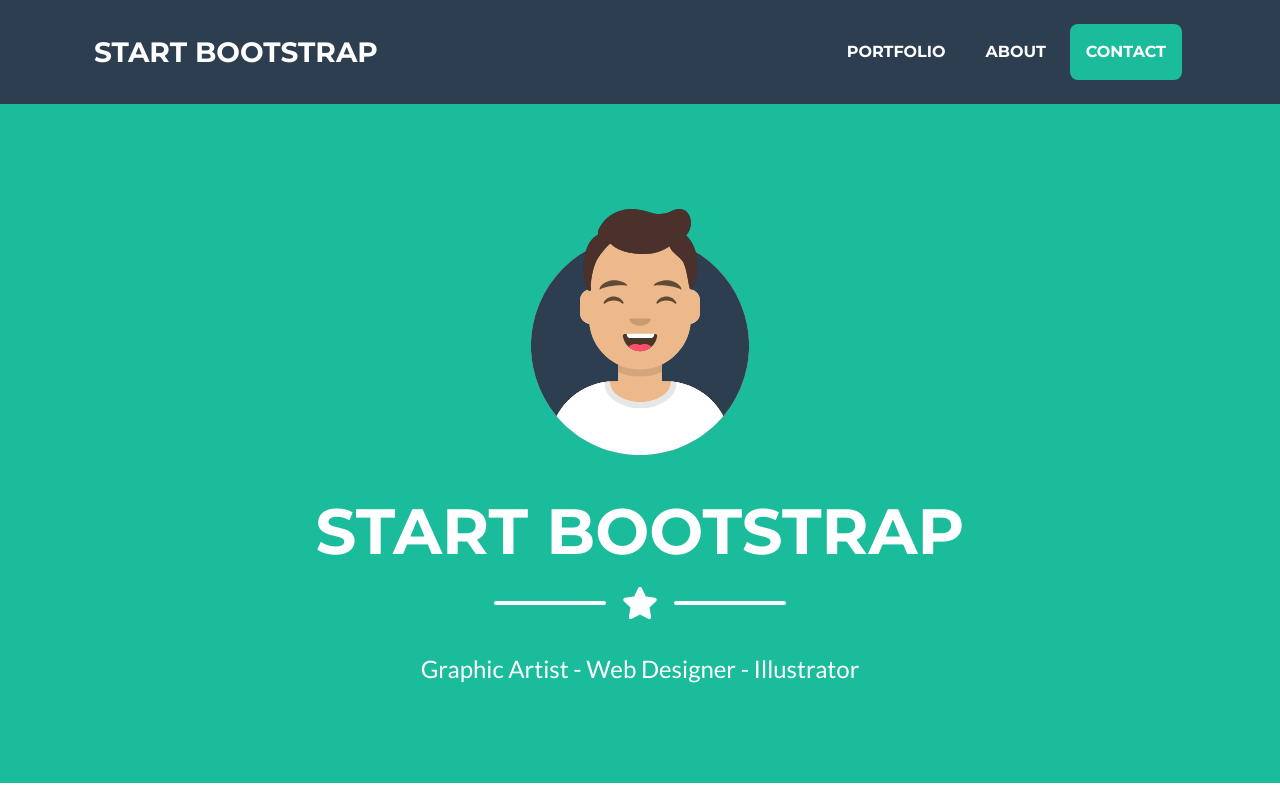
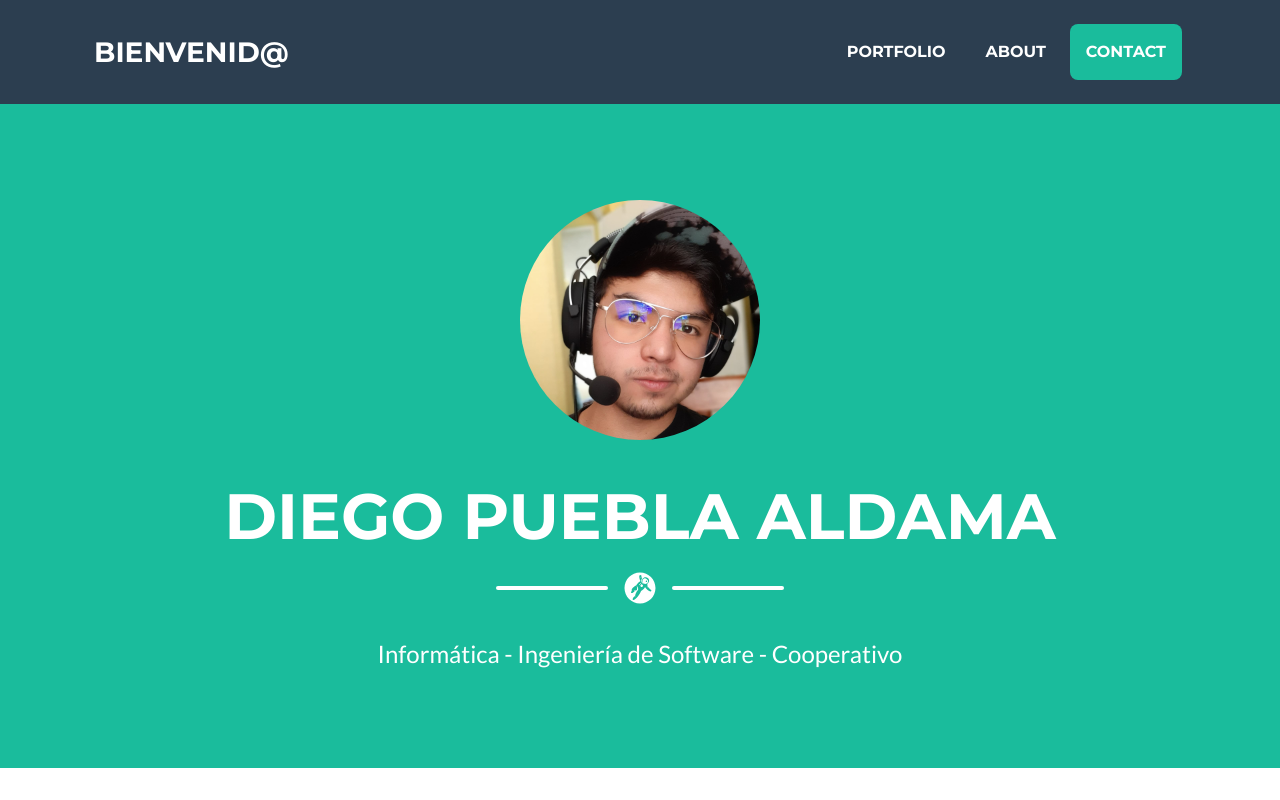
Before and after one commit to Diego-PA/Freelancer-DiegoPueblaAldama, a plain HTML site: page index.html in a window 1280 px wide. Shown: the top 800 px of the page. Drawn offline with nearby package versions, Linux system fonts and the light colour scheme.

Commit message:
Agregando assets

```diff
--- a/index.html
+++ b/index.html
@@ -5,7 +5,7 @@
         <meta name="viewport" content="width=device-width, initial-scale=1, shrink-to-fit=no" />
         <meta name="description" content="" />
         <meta name="author" content="" />
-        <title>Freelancer - Start Bootstrap Theme</title>
+        <title>Diego Puebla Aldama - Freelancer</title>
         <!-- Favicon-->
         <link rel="icon" type="image/x-icon" href="assets/img/favicon.ico" />
         <!-- Font Awesome icons (free version)-->
@@ -20,7 +20,7 @@
         <!-- Navigation-->
         <nav class="navbar navbar-expand-lg bg-secondary text-uppercase fixed-top" id="mainNav">
             <div class="container">
-                <a class="navbar-brand js-scroll-trigger" href="#page-top">Start Bootstrap</a>
+                <a class="navbar-brand js-scroll-trigger" href="#page-top">Bienvenid@</a>
                 <button class="navbar-toggler navbar-toggler-right text-uppercase font-weight-bold bg-primary text-white rounded" type="button" data-toggle="collapse" data-target="#navbarResponsive" aria-controls="navbarResponsive" aria-expanded="false" aria-label="Toggle navigation">
                     Menu
                     <i class="fas fa-bars"></i>
@@ -38,17 +38,17 @@
         <header class="masthead bg-primary text-white text-center">
             <div class="container d-flex align-items-center flex-column">
                 <!-- Masthead Avatar Image-->
-                <img class="masthead-avatar mb-5" src="assets/img/avataaars.svg" alt="" />
+                <img class="masthead-avatar mb-5 rounded-circle" src="assets/img/profile.jpg" alt="" />
                 <!-- Masthead Heading-->
-                <h1 class="masthead-heading text-uppercase mb-0">Start Bootstrap</h1>
+                <h1 class="masthead-heading text-uppercase mb-0">Diego Puebla Aldama</h1>
                 <!-- Icon Divider-->
                 <div class="divider-custom divider-light">
                     <div class="divider-custom-line"></div>
-                    <div class="divider-custom-icon"><i class="fas fa-star"></i></div>
+                    <div class="divider-custom-icon"><i class="fab fa-grav"></i></div>
                     <div class="divider-custom-line"></div>
                 </div>
                 <!-- Masthead Subheading-->
-                <p class="masthead-subheading font-weight-light mb-0">Graphic Artist - Web Designer - Illustrator</p>
+                <p class="masthead-subheading font-weight-light mb-0">Informática - Ingeniería de Software - Cooperativo</p>
             </div>
         </header>
         <!-- Portfolio Section-->
```
Also changed, not shown: assets/img/portfolio/dgtic_logo.png (added), assets/img/portfolio/food_logo.jpg (added), assets/img/portfolio/laravel_logo.png (added), assets/img/portfolio/music_logo.jpg (added), assets/img/portfolio/unam_logo.png (added), assets/img/portfolio/videogames_logo.png (added), assets/img/profile.jpg (added), assets/img/safe.png (added).
